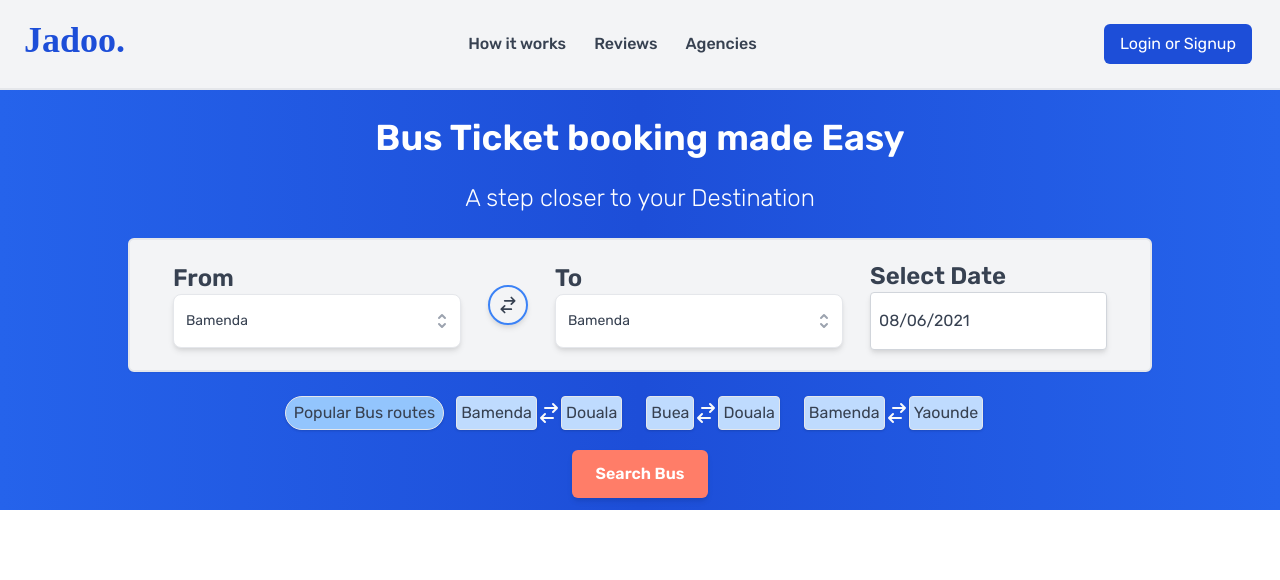
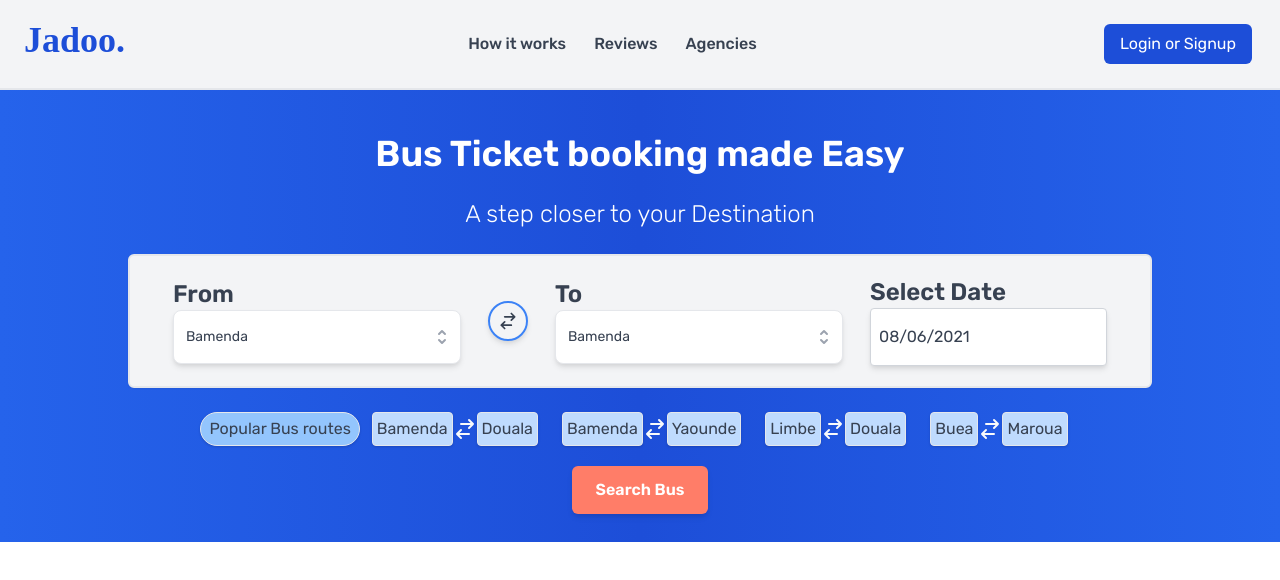
Before and after one commit to teyim/Jadoo, a React (Create React App) app: page / in a window 1280 px wide. Shown: the top 580 px of the page. Built offline with nearby package versions, Linux system fonts and the light colour scheme; a web font is replaced by a local one.

Commit message:
modify header section

```diff
--- a/src/Components/Layout/Header/Header.js
+++ b/src/Components/Layout/Header/Header.js
@@ -5,8 +5,17 @@
 import Button from "Components/Button/Button";
 
 export default function Header() {
+  const routes = [
+    { from: "Bamenda", to: "Douala" },
+    { from: "Bamenda", to: "Yaounde" },
+    { from: "Limbe", to: "Douala" },
+    { from: "Buea", to: "Maroua" },
+  ];
+
   return (
-    <div className=" max-w-8xl text-gray-700 font-rubik  bg-gradient-to-r from-blue-600 via-blue-700 to-blue-600 flex flex-col items-center overflow-hidden">
+    <div
+      className=" max-w-8xl py-4
+    text-gray-700 font-rubik  bg-gradient-to-r from-blue-600 via-blue-700 to-blue-600 flex flex-col items-center overflow-hidden">
       <h1 className="mt-3 pt-4 font-semibold text-4xl text-center text-white ">
         Bus Ticket booking made Easy
       </h1>
@@ -44,33 +53,17 @@
         <p className="py-1 px-2 rounded-3xl text-gray-700 border shadow bg-blue-300">
           Popular Bus routes
         </p>
+        {routes.map((route) => (
           <div className="flex px-3 ">
             <p className="py-1 px-1 rounded shadow border text-gray-700  bg-blue-200">
-            Bamenda
+              {route.from}
             </p>
             <SwitchHorizontalIcon className="w-6 h-6 my-auto text-gray-50"></SwitchHorizontalIcon>
             <p className="py-1 px-1 rounded shadow border text-gray-700  bg-blue-200">
-            Douala
+              {route.to}
             </p>
           </div>
-        <div className="flex px-3 ">
-          <p className="py-1 px-1 rounded shadow border text-gray-700  bg-blue-200">
-            Buea
-          </p>
-          <SwitchHorizontalIcon className="w-6 h-6 my-auto text-gray-50"></SwitchHorizontalIcon>
-          <p className="py-1 px-1 rounded shadow border text-gray-700  bg-blue-200">
-            Douala
-          </p>
-        </div>
-        <div className="flex px-3 ">
-          <p className="py-1 px-1 rounded shadow border text-gray-700  bg-blue-200">
-            Bamenda
-          </p>
-          <SwitchHorizontalIcon className="w-6 h-6 my-auto text-gray-50"></SwitchHorizontalIcon>
-          <p className="py-1 px-1 rounded shadow border text-gray-700  bg-blue-200">
-            Yaounde
-          </p>
-        </div>
+        ))}
       </div>
       <div>
         <Button
```
Lines whose indentation alone changed are shown as unchanged.
